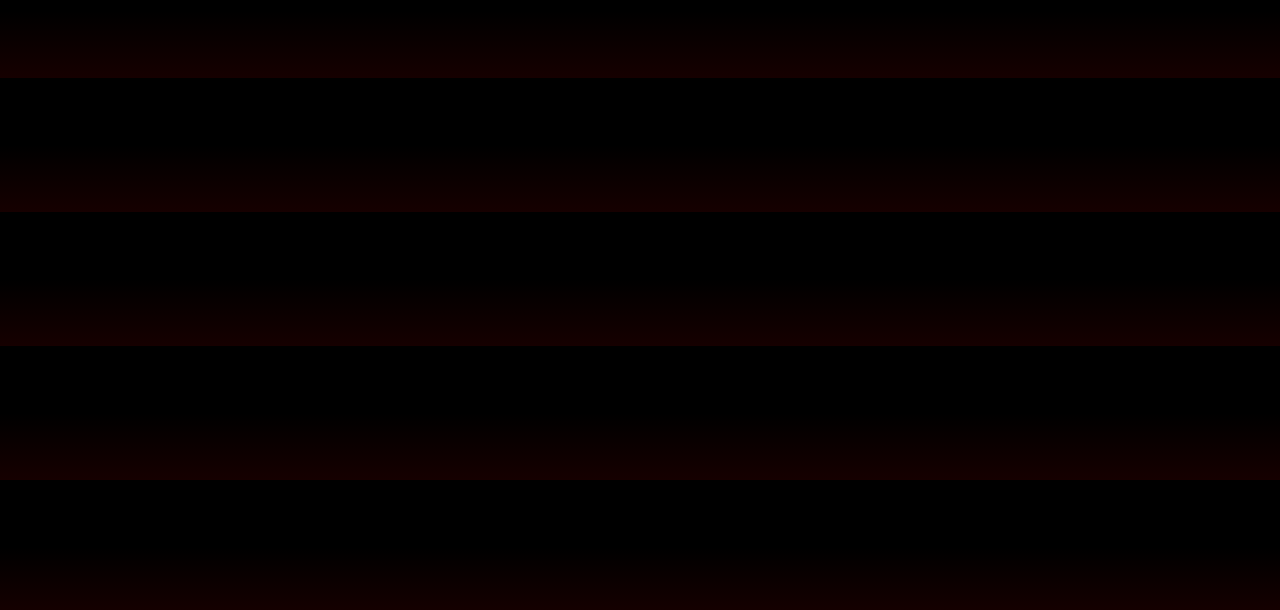
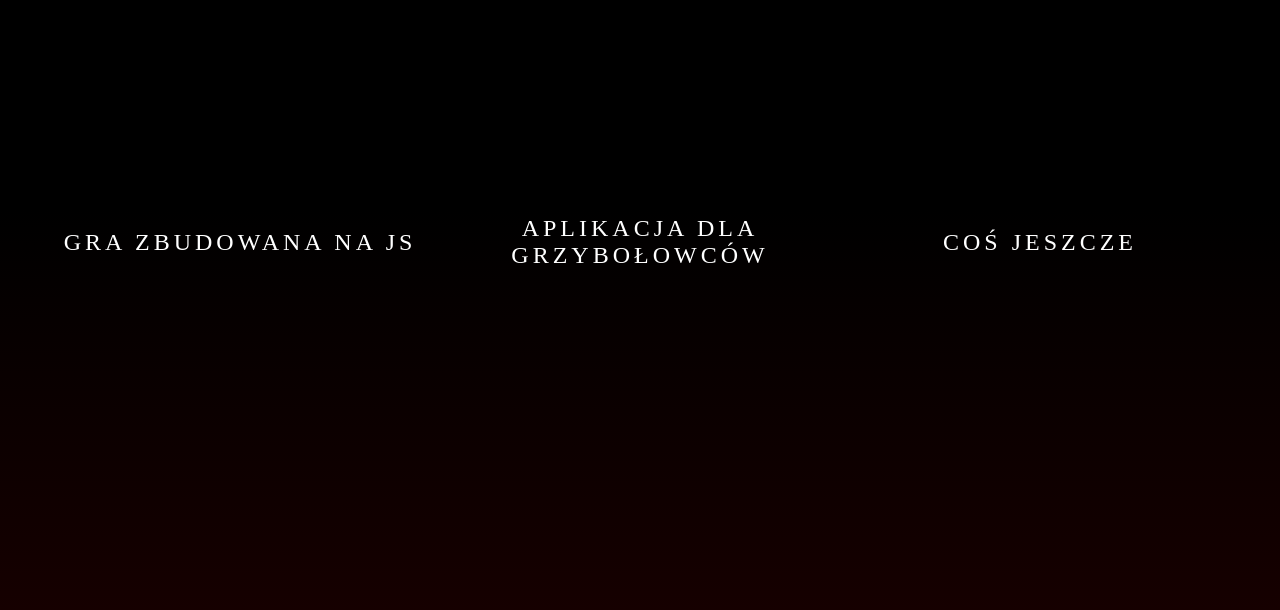
Before and after one commit to arsenbepe/CurriculumCulllum, a plain HTML site: page index.html in a window 1280 px wide. Shown: the part 190-800 px from the top of the page. Drawn offline with Linux system fonts and the light colour scheme.

Commit message:
fix
naprawilem co zjebalem poprzednim pushem

```diff
--- a/hover.css
+++ b/hover.css
@@ -10,13 +10,6 @@
   margin: 0;
   box-sizing: border-box;
   font-family: "Times New Roman", Times, serif;
-}
-
-body {
-  height: 100vh;
-  display: grid;
-  place-items: center;
-  background: var(--kolor1);
 }
 
 a {
--- a/index.css
+++ b/index.css
@@ -8,8 +8,9 @@ header {
 }
 
 body {
-  width: 100%;
-  height: 100%;
+  height: 100vh;
+  display: grid;
+  place-items: center;
   background-color: #000000;
   background-image: linear-gradient(180deg, #000000 50%, #1a0000d7 100%);
 }
```
